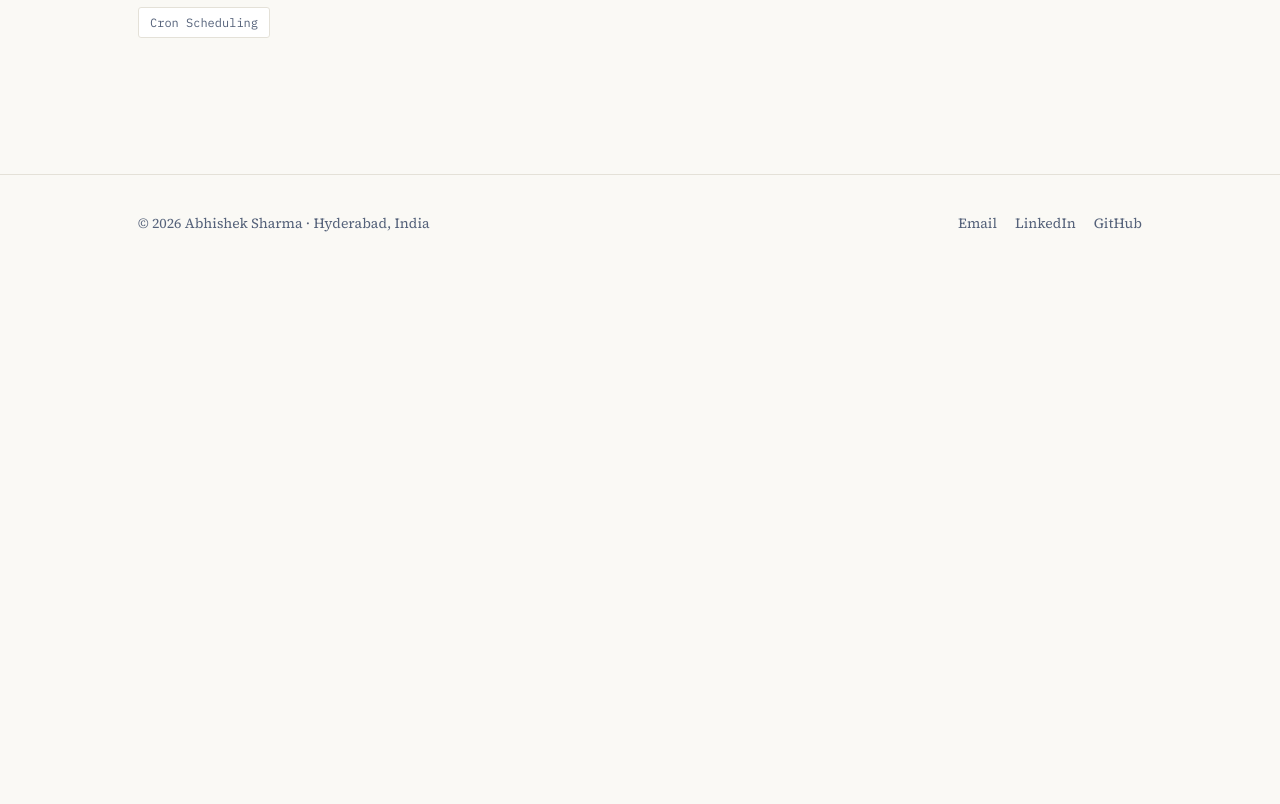
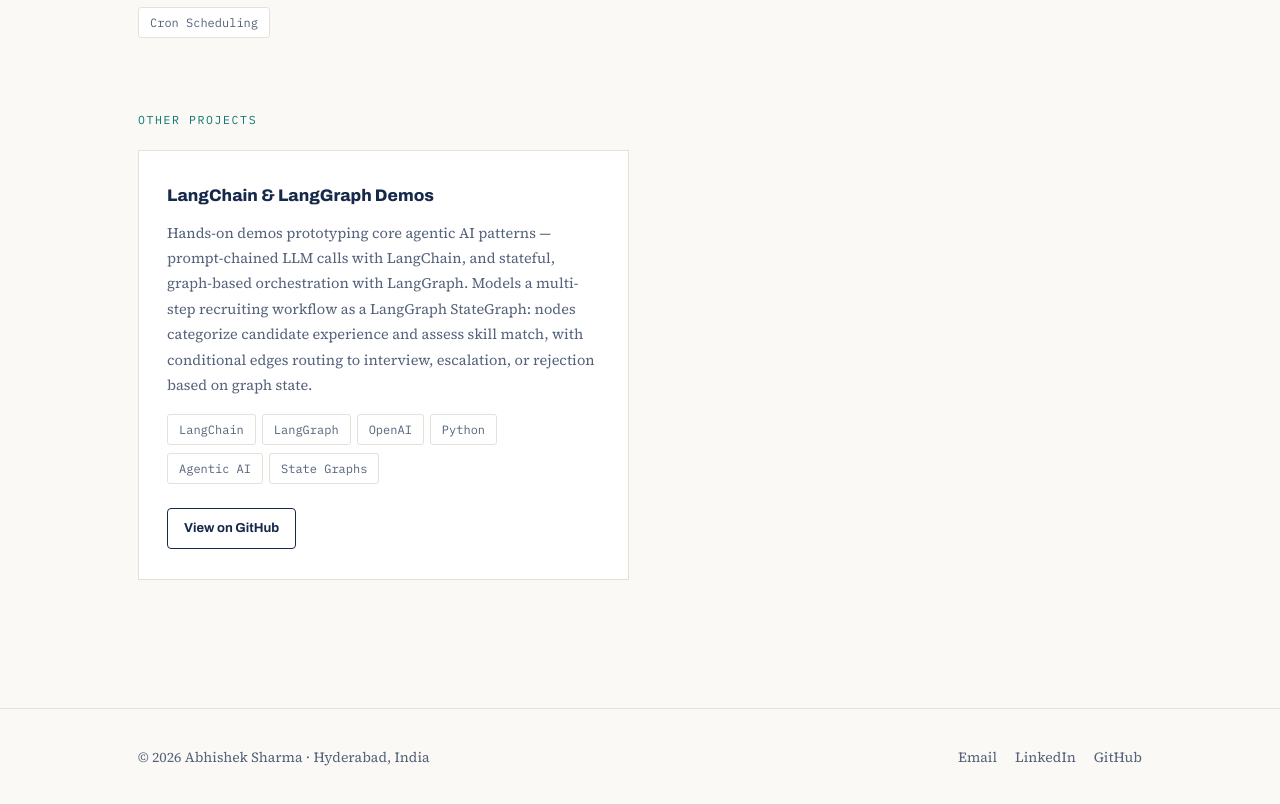
Before and after one commit to abhishek1504/abhishek-site, a React (Create React App) app: page /projects in a window 1280 px wide. Shown: the part 1630-2434 px from the top of the page. Before the commit the page ends 1902 px from the top, so only its background shows below. Built offline with nearby package versions, Linux system fonts and the light colour scheme.

Commit message:
Add LangChain & LangGraph demo project, update resume

```diff
--- a/src/pages/Projects.jsx
+++ b/src/pages/Projects.jsx
@@ -13,6 +13,15 @@
 ];
 
 const stack = ["Python", "Anthropic Claude API", "YouTube Data API v3", "OAuth 2.0", "FFmpeg", "imageio", "Pillow", "GitHub Actions", "REST APIs", "Cron Scheduling"];
+
+const otherProjects = [
+  {
+    name: "LangChain & LangGraph Demos",
+    desc: "Hands-on demos prototyping core agentic AI patterns \u2014 prompt-chained LLM calls with LangChain, and stateful, graph-based orchestration with LangGraph. Models a multi-step recruiting workflow as a LangGraph StateGraph: nodes categorize candidate experience and assess skill match, with conditional edges routing to interview, escalation, or rejection based on graph state.",
+    tags: ["LangChain", "LangGraph", "OpenAI", "Python", "Agentic AI", "State Graphs"],
+    link: "https://github.com/abhishek1504/langchain_langraph_demo",
+  },
+];
 
 export default function Projects() {
   return (
@@ -52,6 +61,18 @@
 
           <div className="mono eyebrow" style={{ marginBottom: 16 }}>Stack</div>
           <div>{stack.map((t) => <span className="tag" key={t}>{t}</span>)}</div>
+
+          <div className="mono eyebrow" style={{ marginBottom: 20, marginTop: 64 }}>Other projects</div>
+          <div className="grid-2">
+            {otherProjects.map((p) => (
+              <div className="card" key={p.name}>
+                <h3 className="display" style={{ fontWeight: 800, fontSize: "1.05rem", marginBottom: 10 }}>{p.name}</h3>
+                <p style={{ fontSize: 14.5, color: "var(--slate)", marginBottom: 16 }}>{p.desc}</p>
+                <div style={{ marginBottom: 16 }}>{p.tags.map((t) => <span className="tag" key={t}>{t}</span>)}</div>
+                <a href={p.link} target="_blank" rel="noopener noreferrer" className="btn-outline" style={{ fontSize: 13, padding: "8px 16px" }}>View on GitHub</a>
+              </div>
+            ))}
+          </div>
         </div>
       </section>
     </div>
```
Also changed, not shown: 1 other file (tests, documents, lock files or other folders).
